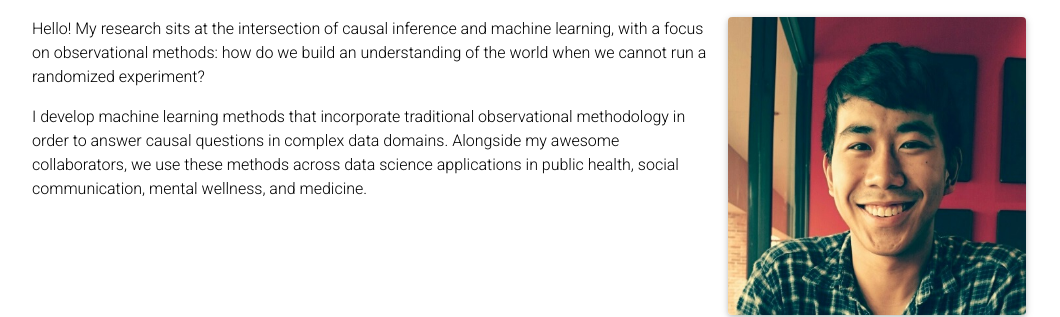
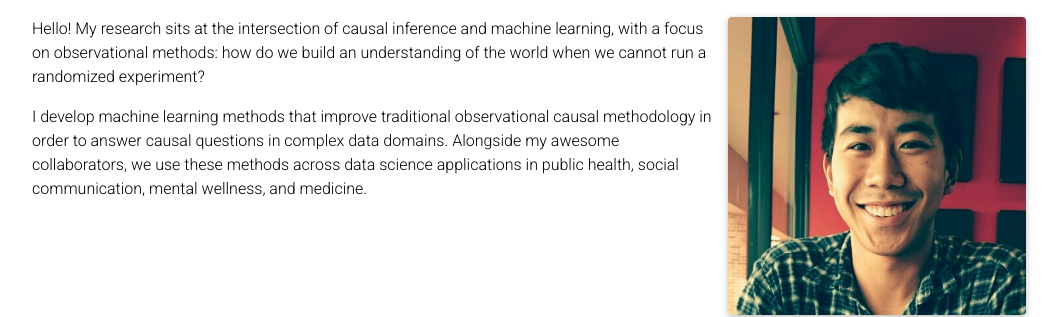
Before and after one commit to tliutony/tliutony.github.io, a Jekyll site: the page built from _pages/about.md, in a window 1280 px wide. Shown: the part 184-501 px from the top of the page, without its empty margins (111-1171 px from the left). Built offline with Jekyll 4.4.1, drawn with Linux system fonts in a browser that asks for light colours; full-size pictures stand in for the smaller copies a plugin makes; comment, search, counter and statistics services are not loaded; a style sheet for code colours, icons or effects is not loaded.

Commit message:
tweak about text

```diff
--- a/_pages/about.md
+++ b/_pages/about.md
@@ -18,4 +18,4 @@ social: true  # includes social icons at the bottom of the page
 
 Hello! My research sits at the intersection of causal inference and machine learning, with a focus on observational methods: how do we build an understanding of the world when we cannot run a randomized experiment?
 
-I develop machine learning methods that incorporate traditional observational methodology in order to answer causal questions in complex data domains. Alongside my awesome collaborators, we use these methods across data science applications in public health, social communication, mental wellness, and medicine.
+I develop machine learning methods that improve traditional observational causal methodology in order to answer causal questions in complex data domains. Alongside my awesome collaborators, we use these methods across data science applications in public health, social communication, mental wellness, and medicine.
```
